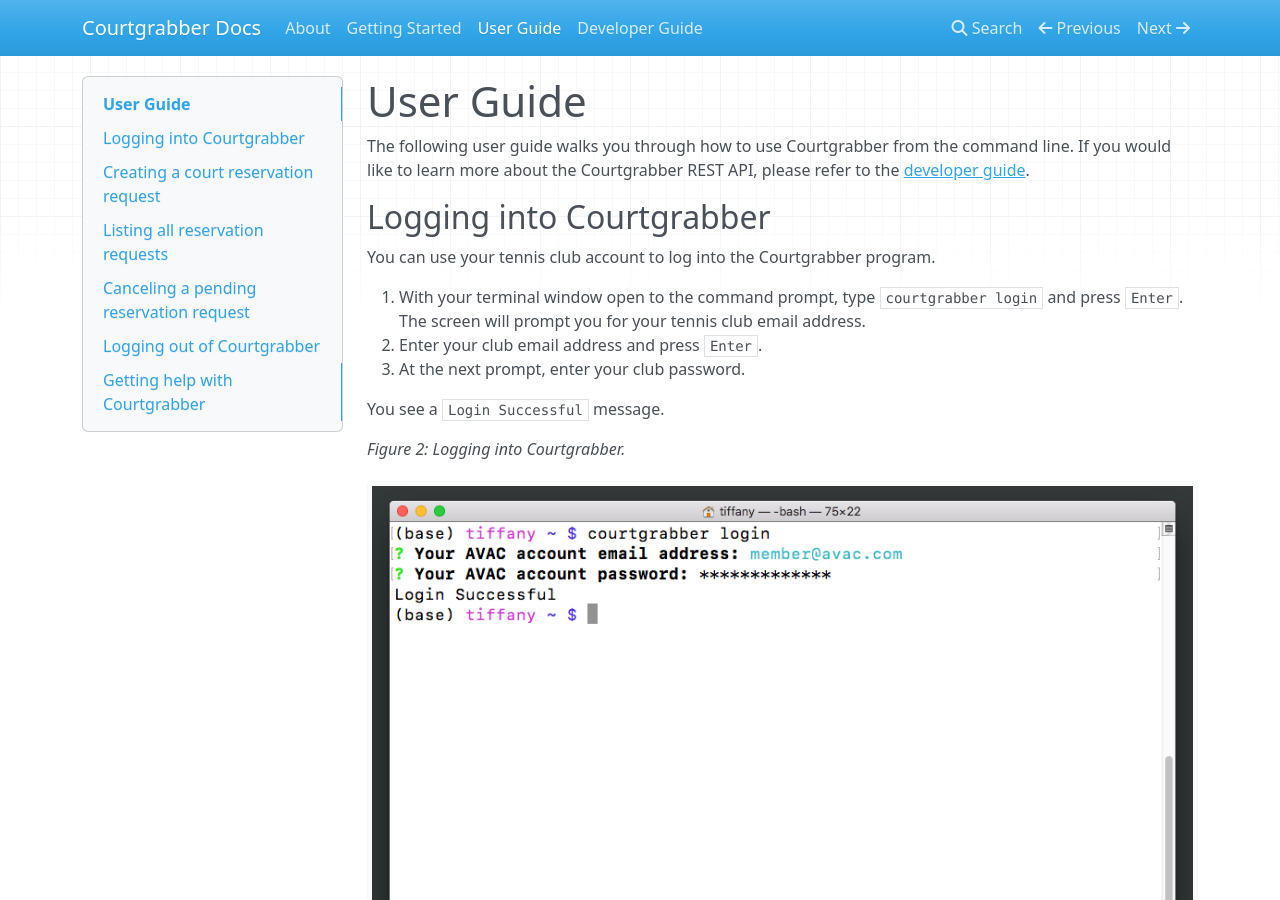
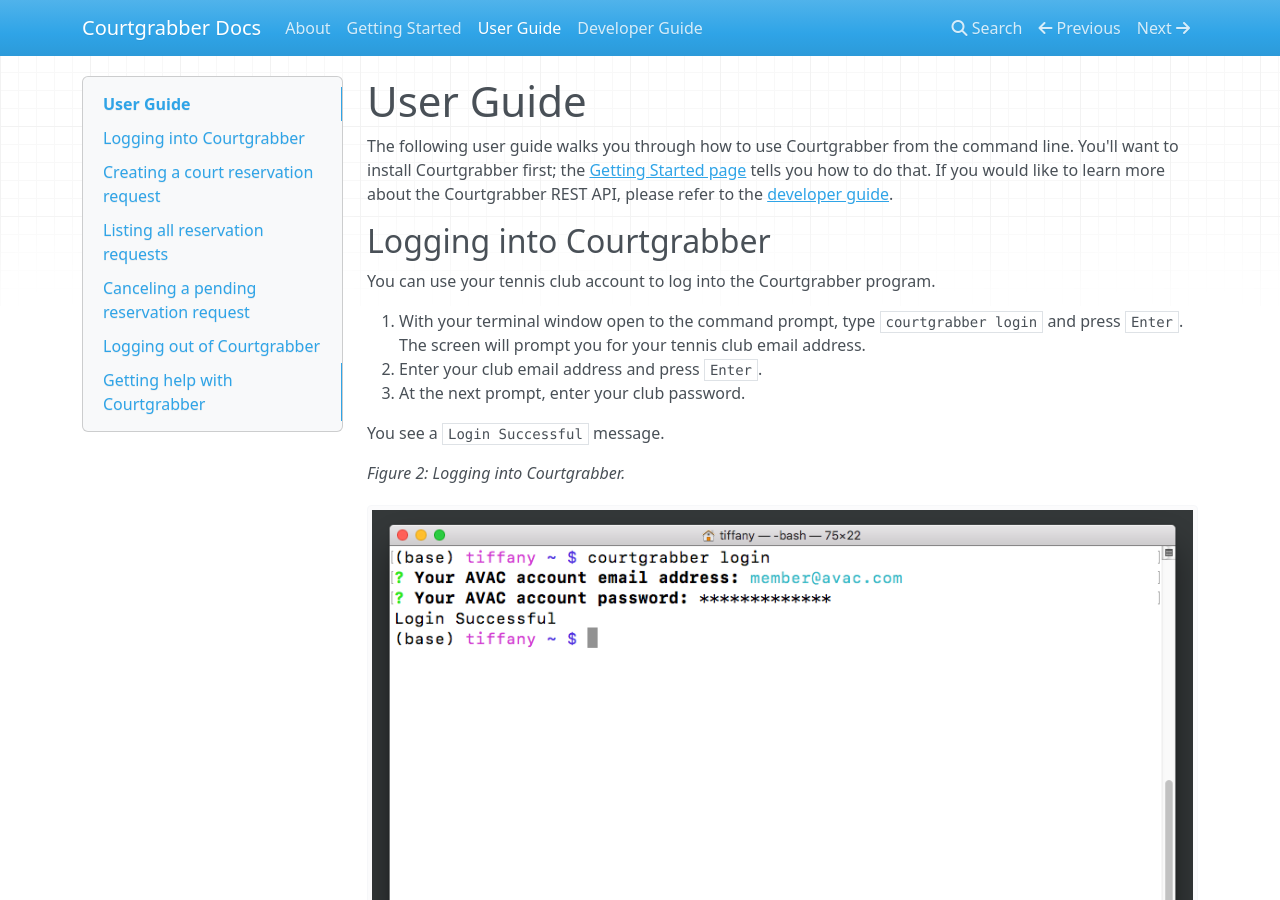
Before and after one commit to tiffany76/courtgrabber-docs, an MkDocs documentation site: the page built from docs/user_guide.md, in a window 1280 px wide and 900 px high. Built offline with MkDocs 1.6.1, drawn with Linux system fonts in a browser that asks for light colours; nearby versions of some CDN libraries.

Commit message:
Add link for getting started page

```diff
--- a/docs/user_guide.md
+++ b/docs/user_guide.md
@@ -1,6 +1,6 @@
 # User Guide
 
-The following user guide walks you through how to use Courtgrabber from the command line. If you would like to learn more about the Courtgrabber REST API, please refer to the [developer guide](./api_reference.md).
+The following user guide walks you through how to use Courtgrabber from the command line. You'll want to install Courtgrabber first; the [Getting Started page](./getting_started.md) tells you how to do that. If you would like to learn more about the Courtgrabber REST API, please refer to the [developer guide](./api_reference.md).
 
 ## Logging into Courtgrabber
 
```
